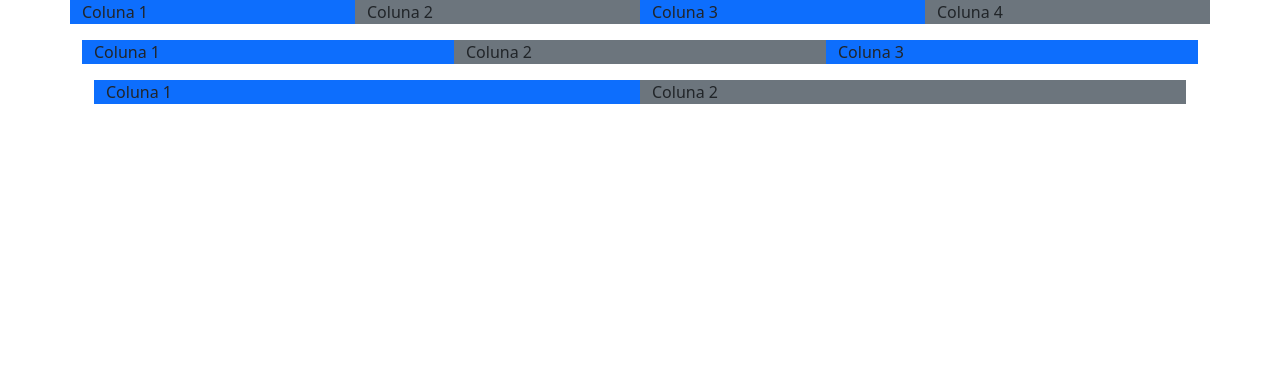
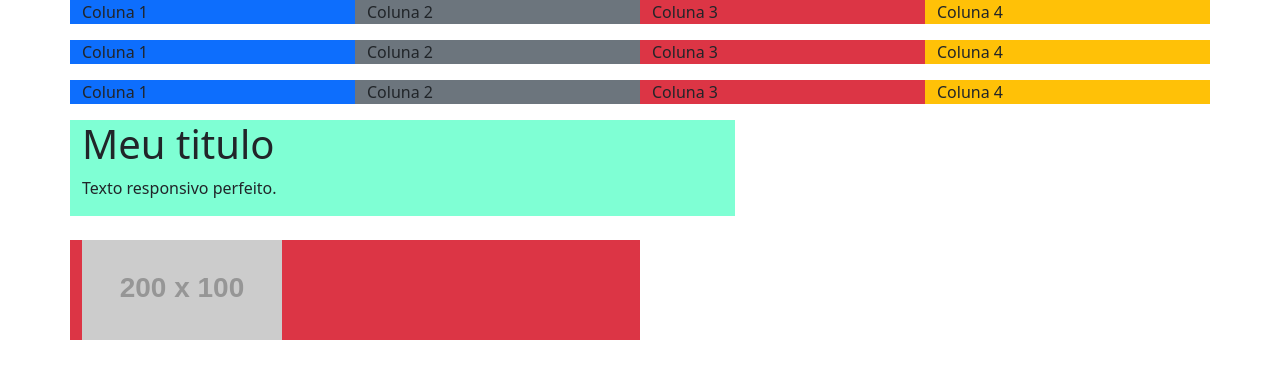
Before and after one commit to OthavioK7/bootstrap_base, a plain HTML site: page ex2_sistema-grid/ex2.html in a window 1280 px wide. Drawn offline with nearby package versions, Linux system fonts and the light colour scheme; placeholder pictures from the web are drawn by us.

Commit message:
ex2_concluido

```diff
--- a/ex2_sistema-grid/ex2.html
+++ b/ex2_sistema-grid/ex2.html
@@ -4,32 +4,53 @@
     <meta charset="UTF-8">
     <meta name="viewport" content="width=device-width, initial-scale=1.0">
     <title>Grid Bootstrap</title>
+
+    <!-- CSS do Bootstrap via CDN -->
     <link href="https://cdn.jsdelivr.net/npm/bootstrap@5.3.0/dist/css/bootstrap.min.css" rel="stylesheet">
+
+    <!-- CSS Personalizado -->
+     <link rel="stylesheet" href="style.css">
 </head>
 <body>
 
-
      <!-- 1ª Digitação (Aqui) -->
     <div class="container">
-        <div class="row">
+
+    <div class="row mb-3">
         <div class="col-sm-3 bg-primary">Coluna 1</div>
         <div class="col-sm-3 bg-secondary">Coluna 2</div>
-            <div class="col-sm-3 bg-primary">Coluna 3</div>
-            <div class="col-sm-3 bg-secondary">Coluna 4</div>
+        <div class="col-sm-3 bg-danger">Coluna 3</div>
+        <div class="col-sm-3 bg-warning">Coluna 4</div>
     </div>
 
-        <div class="container">
-        <div class="row my-3">
-            <div class="col-sm-4 bg-primary">Coluna 1</div>
-            <div class="col-sm-4 bg-secondary">Coluna 2</div>
-            <div class="col-sm-4 bg-primary">Coluna 3</div>
 
+    <div class="row mb-3">
+        <div class="col-sm-3 bg-primary">Coluna 1</div>
+        <div class="col-sm-3 bg-secondary">Coluna 2</div>
+        <div class="col-sm-3 bg-danger">Coluna 3</div>
+        <div class="col-sm-3 bg-warning">Coluna 4</div>
     </div>
 
-        <div class="container">
-        <div class="row">
-            <div class="col-sm-6 bg-primary">Coluna 1</div>
-            <div class="col-sm-6 bg-secondary">Coluna 2</div>
+
+    <div class="row mb-3">
+        <div class="col-sm-3 bg-primary">Coluna 1</div>
+        <div class="col-sm-3 bg-secondary">Coluna 2</div>
+        <div class="col-sm-3 bg-danger">Coluna 3</div>
+        <div class="col-sm-3 bg-warning">Coluna 4</div>
+    </div>
+
+    <!-- Linha com colunas diferetes -->
+    <div class="row my-3">
+
+        <div class="col-md-7 mb-4 bg-custom">
+             <h1>Meu titulo</h1>
+             <p>Texto responsivo perfeito.</p>
+        </div>
+
+        <!-- Segunda coluna da linha -->
+        <div class=" bg-danger col-md-6 ">
+            <img src="https://placehold.co/200x100" alt="">
+        </div>
 
     </div>
 
--- /dev/null
+++ b/ex2_sistema-grid/style.css
@@ -0,0 +1,3 @@
+.bg-custom {
+    background-color: aquamarine;
+}
```
Lines whose indentation alone changed are shown as unchanged.
